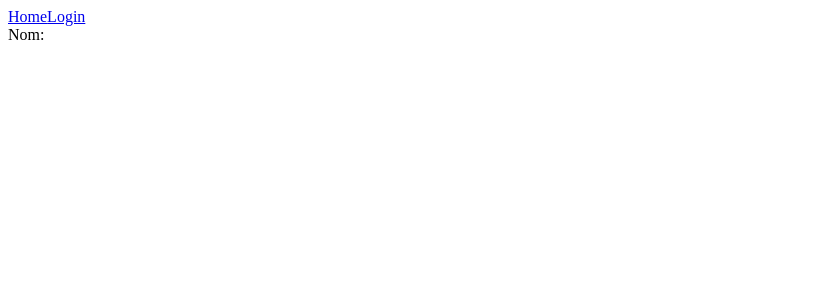
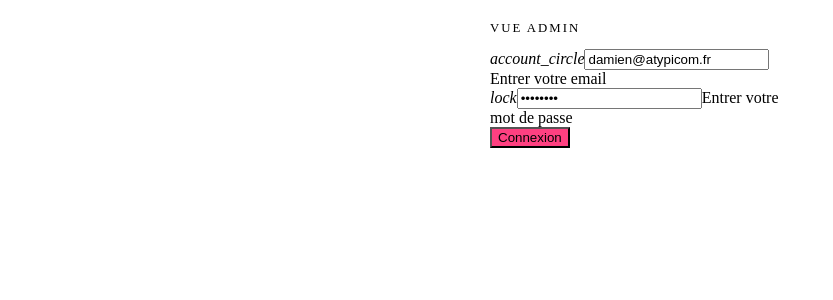
Before and after one commit to lagrezd/vueadmin, a Vue app: page /#/login in a window 1280 px wide. Before the commit this address led to /#/. Shown: the top 300 px of the page, without its empty margins (0-833 px from the left). Built offline with nearby package versions, Linux system fonts and the light colour scheme.

Commit message:
Add firebase (v1) don't finish Refactoring Store Materialize theme

```diff
--- a/src/components/Login.vue
+++ b/src/components/Login.vue
@@ -1,15 +1,41 @@
 <template>
-  <div class="hello">
-    <section>
-      <router-link to="/">Home</router-link>
-      <router-link to="/login" v-if="!isLoggedIn">Login</router-link>
-      <a href="#" v-if="isLoggedIn" @click="logout">Logout</a>
-    </section>
-    <form @submit.prevent="login({ email, password })">
-      <input type="text" placeholder="email" v-model="email">
-      <input type="password" placeholder="password" v-model="password">
-      <button type="submit">Login</button>
+    <div class="login-page">
+
+        <!-- Start Page Loading -->
+        <div id="loader-wrapper">
+            <div id="loader"></div>
+            <div class="loader-section section-left"></div>
+            <div class="loader-section section-right"></div>
+        </div>
+        <!-- End Page Loading -->
+
+        <div class="section"></div>
+        <main>
+            <div class="col s12 z-depth-4 card-panel">
+                <form class="col s12 login-form" @submit.prevent="login({ email, password })">
+                    <p class="center login-form-text">Vue Admin</p>
+                    <div class='row'>
+                        <div class='input-field col s12'>
+                            <i class="material-icons prefix">account_circle</i>
+                            <input type="email" v-model="email" name="email" id="email" class="validate">
+                            <label for="email">Entrer votre email</label>
+                        </div>
+                    </div>
+                    <div class='row'>
+                        <div class='input-field col s12'>
+                            <i class="material-icons prefix">lock</i>
+                            <input type="password" v-model="password" name="password" id="password" class="validate">
+                            <label for="password">Entrer votre mot de passe</label>
+                        </div>
+                    </div>
+                    <div class='row'>
+                        <div class="input-field col s12">
+                            <button type="submit" class='btn waves-effect waves-light col s12'>Connexion</button>
+                        </div>
+                    </div>
                 </form>
+            </div>
+        </main>
     </div>
 </template>
 
@@ -17,12 +43,19 @@
   export default {
     data () {
       return {
-      email: '',
-      password: ''
+        email: 'damien@atypicom.fr',
+        password: 'sed64c33',
+        authenticating: false
       }
     },
     methods: {
+      signInWithPassword () {
+        if (this.email.length > 0 && this.password.length > 0) {
+            this.$store.dispatch('signInWithPassword', this.credential)
+        }
+      },
       login () {
+        this.authenticating = true
         this.$store.dispatch('login', {
           email: this.email,
           password: this.password
@@ -35,6 +68,9 @@ export default {
       }
     },
     computed: {
+      credential () {
+        return {email: this.email, password: this.password}
+      },
       isLoggedIn () {
         return this.$store.getters.isLoggedIn
       }
@@ -43,4 +79,52 @@ export default {
 </script>
 
 <style scoped>
+    .login-page {
+        display: table;
+        margin: auto;
+    }
+    html, body {
+        height: 100%;
+    }
+
+    body {
+        display: table-cell;
+        vertical-align: middle;
+    }
+
+    main {
+        flex: 1 0 auto;
+    }
+
+    .login-form {
+         width: 300px;
+    }
+
+    .login-form-text {
+        text-transform: uppercase;
+        letter-spacing: 2px;
+        font-size: 0.8rem;
+    }
+
+    button.btn {
+        background-color: #ff4081;
+    }
+    button.btn:hover {
+        background-color: #ff4081;
+    }
+
+    .input-field input[type=date]:focus + label,
+    .input-field input[type=text]:focus + label,
+    .input-field input[type=email]:focus + label,
+    .input-field input[type=password]:focus + label {
+        color: #e91e63;
+    }
+
+    .input-field input[type=date]:focus,
+    .input-field input[type=text]:focus,
+    .input-field input[type=email]:focus,
+    .input-field input[type=password]:focus {
+        border-bottom: 2px solid #e91e63;
+        box-shadow: none;
+    }
 </style>
```
Lines whose indentation alone changed are shown as unchanged.
